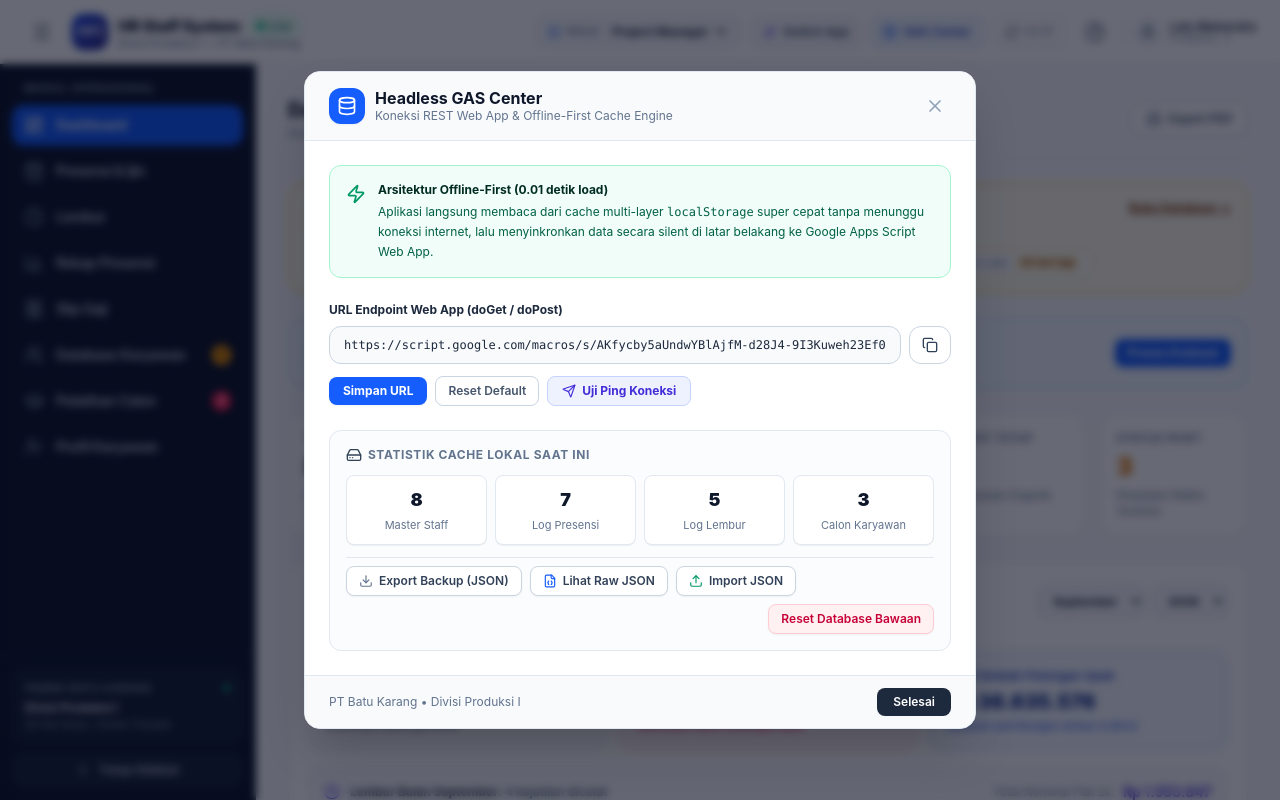
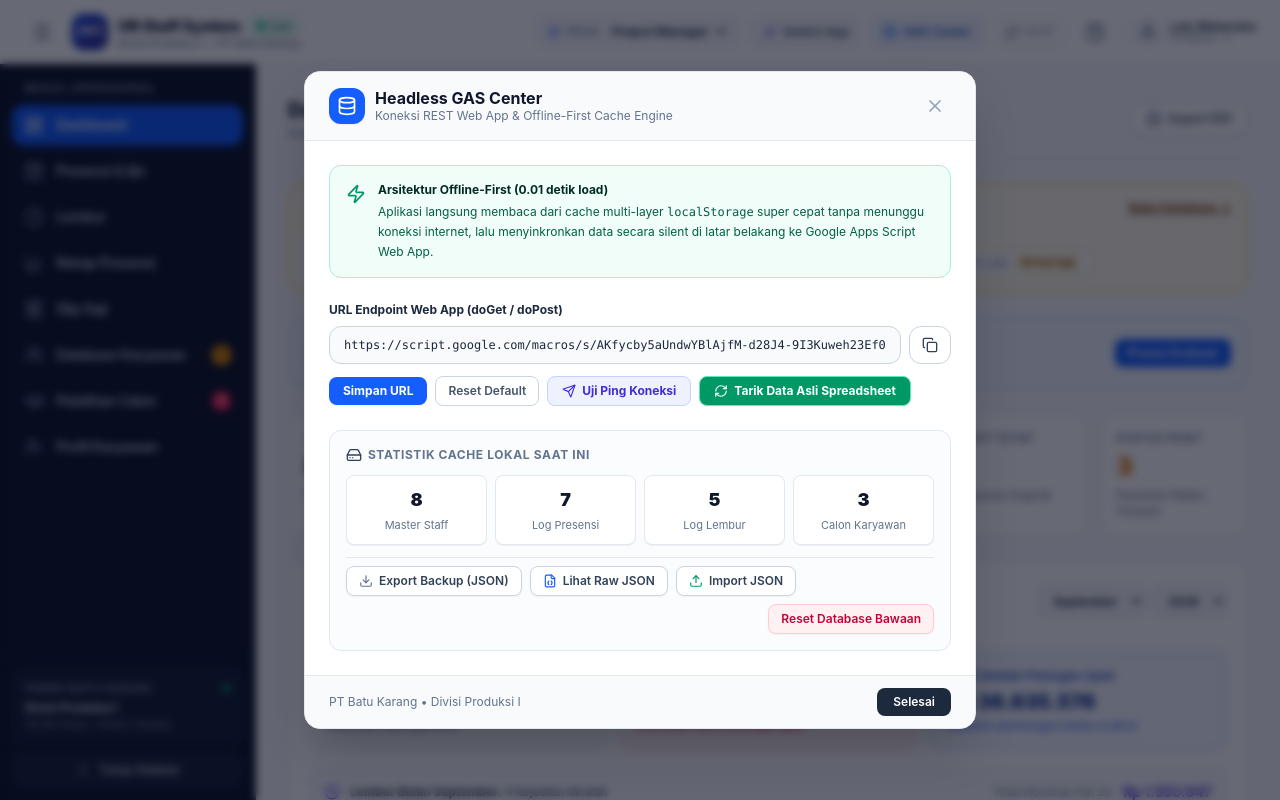
Before and after one commit to appspengolahan/hr-staff-pp1, a React (Vite) app: page / in a window 1280 px wide. Both pictures are taken after a click on the button "GAS Center". Shown: the top 800 px of the page. Built offline with nearby package versions, Linux system fonts and the light colour scheme.

Commit message:
Add files via upload

```diff
--- a/src/components/GASCenterModal[HRStaff].tsx
+++ b/src/components/GASCenterModal[HRStaff].tsx
@@ -37,6 +37,8 @@ export const GASCenterModal: React.FC<GASCenterModalProps> = ({ isOpen, onClose,
     message?: string;
   }>({ tested: false });
   const [isTesting, setIsTesting] = useState(false);
+  const [isPulling, setIsPulling] = useState(false);
+  const [pullResult, setPullResult] = useState<{ success: boolean; message: string } | null>(null);
   const [copied, setCopied] = useState(false);
   const [jsonViewerOpen, setJsonViewerOpen] = useState(false);
   const [jsonContent, setJsonContent] = useState('');
@@ -49,9 +51,17 @@ export const GASCenterModal: React.FC<GASCenterModalProps> = ({ isOpen, onClose,
   const lemburCount = gasStore.getLemburList().length;
   const calonCount = gasStore.getCalonList().length;
 
-  const handleSaveUrl = () => {
+  const handleSaveUrl = async () => {
     gasStore.setEndpointUrl(url);
-    alert('Endpoint URL berhasil disimpan.');
+    setIsPulling(true);
+    const result = await gasStore.pullDataFromGAS();
+    setIsPulling(false);
+    if (result.success) {
+      onDataChanged();
+      alert(`Endpoint URL disimpan & berhasil menarik ${result.counts?.staff || 0} data staff asli!`);
+    } else {
+      alert('Endpoint URL berhasil disimpan.');
+    }
   };
 
   const handleResetUrl = () => {
@@ -61,6 +71,7 @@ export const GASCenterModal: React.FC<GASCenterModalProps> = ({ isOpen, onClose,
 
   const handleTestPing = async () => {
     setIsTesting(true);
+    setPullResult(null);
     const result = await gasStore.testGASConnection();
     setIsTesting(false);
     setTestResult({
@@ -69,6 +80,33 @@ export const GASCenterModal: React.FC<GASCenterModalProps> = ({ isOpen, onClose,
       latencyMs: result.latencyMs,
       message: result.message,
     });
+
+    if (result.success) {
+      setIsPulling(true);
+      const pullRes = await gasStore.pullDataFromGAS();
+      setIsPulling(false);
+      setPullResult({
+        success: pullRes.success,
+        message: pullRes.message,
+      });
+      if (pullRes.success) {
+        onDataChanged();
+      }
+    }
+  };
+
+  const handlePullData = async () => {
+    setIsPulling(true);
+    setPullResult(null);
+    const result = await gasStore.pullDataFromGAS();
+    setIsPulling(false);
+    setPullResult({
+      success: result.success,
+      message: result.message,
+    });
+    if (result.success) {
+      onDataChanged();
+    }
   };
 
   const handleExportJSON = () => {
@@ -182,7 +220,7 @@ export const GASCenterModal: React.FC<GASCenterModalProps> = ({ isOpen, onClose,
               </button>
             </div>
 
-            <div className="flex items-center gap-2 pt-1">
+            <div className="flex flex-wrap items-center gap-2 pt-1">
               <button
                 onClick={handleSaveUrl}
                 className="rounded-lg bg-blue-600 px-3.5 py-1.5 text-xs font-bold text-white hover:bg-blue-700 shadow-xs transition-colors"
@@ -206,7 +244,33 @@ export const GASCenterModal: React.FC<GASCenterModalProps> = ({ isOpen, onClose,
                 <Send className={`h-3.5 w-3.5 ${isTesting ? 'animate-spin' : ''}`} />
                 <span>{isTesting ? 'Menguji...' : 'Uji Ping Koneksi'}</span>
               </button>
+              <button
+                onClick={handlePullData}
+                disabled={isPulling}
+                className="rounded-lg border border-emerald-300 bg-emerald-600 px-3.5 py-1.5 text-xs font-bold text-white hover:bg-emerald-700 shadow-xs flex items-center gap-1.5 transition-colors disabled:opacity-60"
+                type="button"
+                title="Tarik seluruh data nama staff, presensi, dan lembur dari Google Spreadsheet asli"
+              >
+                <RefreshCw className={`h-3.5 w-3.5 ${isPulling ? 'animate-spin' : ''}`} />
+                <span>{isPulling ? 'Menarik Data...' : 'Tarik Data Asli Spreadsheet'}</span>
+              </button>
             </div>
+
+            {pullResult && (
+              <div
+                className={`mt-2 rounded-xl p-3 text-xs border ${
+                  pullResult.success
+                    ? 'border-emerald-200 bg-emerald-50 text-emerald-900'
+                    : 'border-rose-200 bg-rose-50 text-rose-900'
+                }`}
+              >
+                <div className="flex items-center gap-1.5 font-bold mb-0.5">
+                  <Check className="h-4 w-4 text-emerald-600 shrink-0" />
+                  <span>{pullResult.success ? 'Sinkronisasi Data Berhasil' : 'Sinkronisasi Gagal'}</span>
+                </div>
+                <p className="text-[11px] opacity-90">{pullResult.message}</p>
+              </div>
+            )}
 
             {testResult.tested && (
               <div
```
